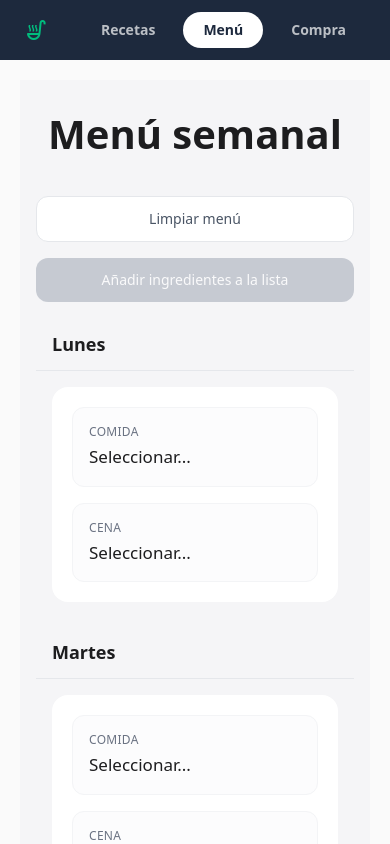
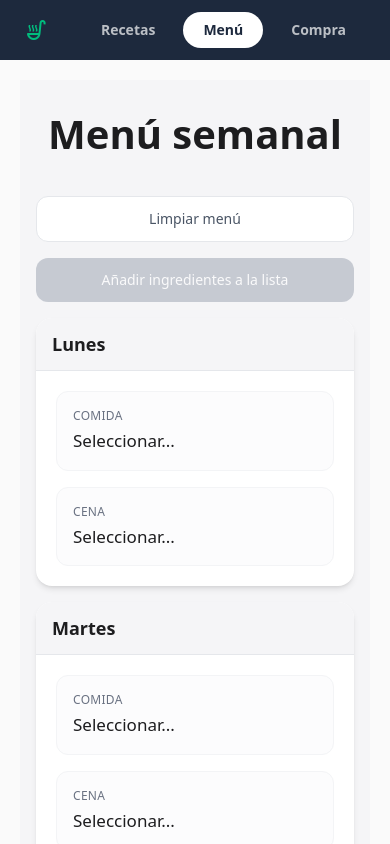
Before and after one commit to alexanderbn-pr/spa-supermarket, a Next.js app: page /menu in a window 390 px wide. Shown: the top 844 px of the page. Built offline with nearby package versions, Linux system fonts and the light colour scheme; no server answers; the database is empty.

Commit message:
fix: errors responsive menu and shopping-cart

```diff
--- a/src/app/menu/page.tsx
+++ b/src/app/menu/page.tsx
@@ -48,7 +48,7 @@ export default async function MenuPage() {
       <h2 className="mb-8 text-[40px] font-semibold text-[#1d1d1f]">
         Menú semanal
       </h2>
-      <div className="w-full max-w-sm">
+      <div className="w-full">
         <WeeklyCalendar initialRecipes={recipes} initialMenu={initialMenu} />
       </div>
     </div>
--- a/src/components/Menu/DayCard.tsx
+++ b/src/components/Menu/DayCard.tsx
@@ -13,16 +13,16 @@ export default function DayCard({
 }: DayCardProps & { animationDelay?: number }) {
   return (
     <div
-      className="animate-fadeSlideUp"
+      className="animate-fadeSlideUp overflow-hidden rounded-2xl bg-white shadow-md"
       style={{ animationDelay: `${animationDelay}ms` }}
     >
-      {/* Sticky day header */}
-      <div className="sticky top-0 z-10 bg-[#f5f5f7]/95 backdrop-blur-sm py-3 px-4 border-b border-gray-200">
+      {/* Day header */}
+      <div className="bg-[#f5f5f7] px-4 py-3 border-b border-gray-200">
         <h3 className="text-lg font-semibold text-[#1d1d1f]">{dayLabel}</h3>
       </div>
 
       {/* Card body */}
-      <div className="flex flex-col gap-4 bg-white mx-4 mt-4 mb-6 p-5 rounded-2xl shadow-[rgba(0,0,0,0.08)_0_2px_8px]">
+      <div className="flex flex-col gap-4 p-5">
         <MealButton
           label="Comida"
           recipe={comida}
--- a/src/components/Menu/DayList.tsx
+++ b/src/components/Menu/DayList.tsx
@@ -66,7 +66,7 @@ export default function DayList({
 
   return (
     <>
-      <div className="flex flex-col w-full max-w-md mx-auto ">
+      <div className="grid gap-4 w-full" style={{ gridTemplateColumns: 'repeat(auto-fill, minmax(300px, 1fr))' }}>
         {weekMenu.map((dayMenu, index) => {
           const day = dayMenu.day;
           const dayLabel = dayMenu.dayLabel;
--- a/src/components/Menu/WeeklyCalendar.tsx
+++ b/src/components/Menu/WeeklyCalendar.tsx
@@ -119,7 +119,7 @@ export default function WeeklyCalendar({
   }
 
   return (
-    <div className="max-w-sm sm:max-w-2xl sm:px-6 md:max-w-4xl lg:max-w-6xl">
+    <div className="w-full">
       {/* Clear menu button */}
       <button
         onClick={() => setShowConfirmClear(true)}
--- a/src/components/ShoppingList/ShoppingList.tsx
+++ b/src/components/ShoppingList/ShoppingList.tsx
@@ -30,7 +30,7 @@ export default function ShoppingList() {
   return (
     <div className="w-full max-w-md mx-auto">
       <form onSubmit={handleAddSubmit} className="mb-6">
-        <div className="flex gap-2">
+        <div className="flex flex-col sm:flex-row gap-2">
           <label htmlFor="ingredient-input" className="sr-only">
             Añadir ingrediente
           </label>
@@ -40,12 +40,12 @@ export default function ShoppingList() {
             value={inputValue}
             onChange={(e) => handleInputChange(e.target.value)}
             placeholder="Añadir ingrediente..."
-            className="flex-1 px-4 py-3 rounded-lg border-2 border-gray-200 focus:border-emerald-500 focus:outline-none transition-colors text-gray-800 placeholder-gray-400"
+            className="flex-1 px-3 py-3 rounded-lg border-2 border-gray-200 focus:border-emerald-500 focus:outline-none transition-colors text-gray-800 placeholder-gray-400"
           />
           <button
             type="submit"
             disabled={!inputValue.trim()}
-            className="px-6 py-3 bg-emerald-600 hover:bg-emerald-700 text-white font-semibold rounded-lg transition-colors disabled:opacity-50 disabled:cursor-not-allowed"
+            className="px-4 py-3 bg-emerald-600 w-full sm:w-auto hover:bg-emerald-700 text-white font-semibold rounded-lg transition-colors disabled:opacity-50 disabled:cursor-not-allowed"
           >
             Añadir
           </button>
```
